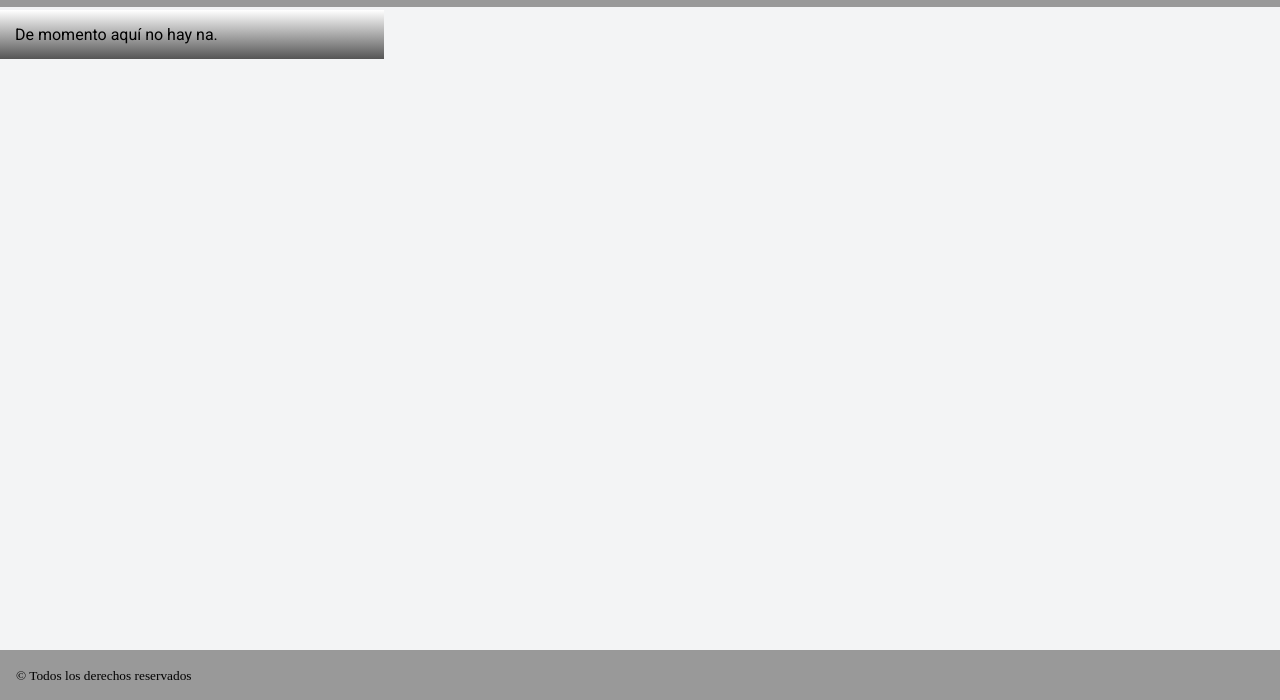
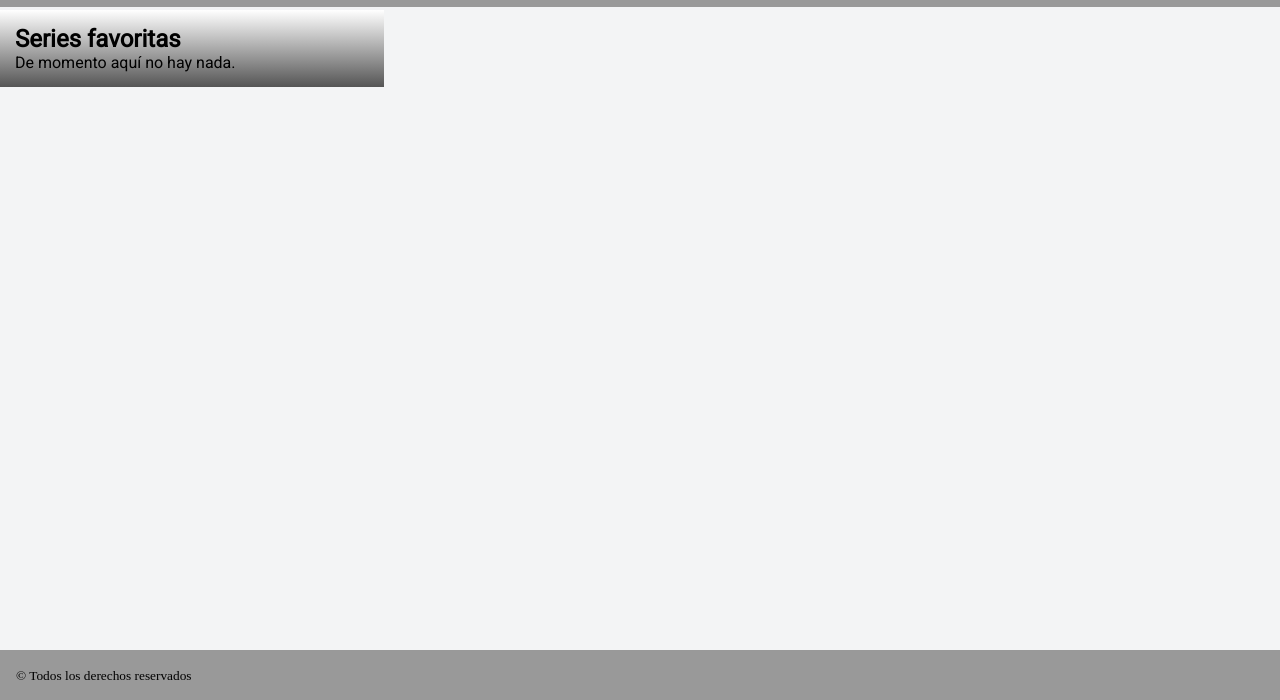
Before and after one commit to ctalloc/series-browser, a website: page docs/index.html in a window 1280 px wide. Shown: the part 100-800 px from the top of the page. Drawn offline with Linux system fonts and the light colour scheme.

Commit message:
Run docs

```diff
--- a/docs/assets/css/main.css
+++ b/docs/assets/css/main.css
@@ -1 +1 @@
-*{box-sizing:border-box;margin:0;padding:0}.code{font-size:16px;background:#d8d8d8;padding:0 5px;border-radius:5px}.body{background-color:#f3f4f5}.page__main{display:flex;flex-direction:row;position:relative;top:110px;font-family:"Roboto",sans-serif}.page__main--favoriteContainer{background-image:linear-gradient(white, #555);width:30%;padding:15px}.page__main--resultContainer{padding:15px;width:70%}.resultList{display:grid;grid-template-columns:1fr 1fr;list-style-type:none;font-size:18px}.resultList--item{padding:20px}.page__header{position:fixed;left:0;top:0;width:100vw;padding:10px 10px 0 10px;background-color:#999;z-index:1}.page__header--title{font-family:"Roboto",sans-serif;font-size:50px;text-align:center}.page__header--nav{margin:10px 0}.nav__form{display:flex;flex-direction:row;justify-content:center}.page__footer{position:fixed;left:0;bottom:0;width:100vw;padding:1rem;background-color:#999}
+*{box-sizing:border-box;margin:0;padding:0}.code{font-size:16px;background:#d8d8d8;padding:0 5px;border-radius:5px}.body{background-color:#f3f4f5}.page__main{display:flex;flex-direction:row;position:relative;top:110px;font-family:"Roboto",sans-serif}.page__main--favoriteContainer{background-image:linear-gradient(white, #555);width:30%;padding:15px}.page__main--resultContainer{padding:15px;width:70%}.resultList{display:grid;grid-template-columns:1fr 1fr;list-style-type:none;font-size:18px}.resultList--item{padding:20px}.show-favorite{border:1px solid orange}.page__header{position:fixed;left:0;top:0;width:100vw;padding:10px 10px 0 10px;background-color:#999;z-index:1}.page__header--title{font-family:"Roboto",sans-serif;font-size:50px;text-align:center}.page__header--nav{margin:10px 0}.nav__form{display:flex;flex-direction:row;justify-content:center}.page__footer{position:fixed;left:0;bottom:0;width:100vw;padding:1rem;background-color:#999}
--- a/docs/index.html
+++ b/docs/index.html
@@ -24,7 +24,9 @@
 
       <main class="page__main">
         <section class="page__main--favoriteContainer">
-          <p>De momento aquí no hay na.</p>
+          <h2 class="favorites___title">Series favoritas</h2>
+          <p>De momento aquí no hay nada.</p>
+          <ul class="js-favoritesList"></ul>
         </section>
         <section class="page__main--resultContainer">
           <ul class="resultList js-results"></ul>
```
Also changed, not shown: docs/assets/js/main.js (+1 -1 lines).
